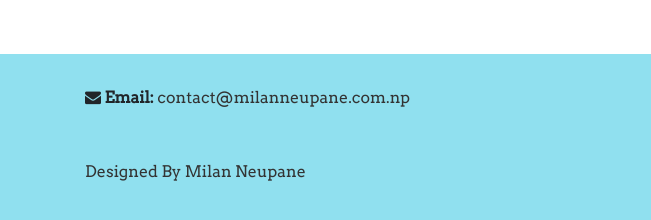
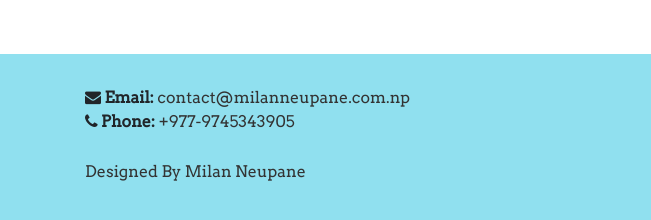
Before and after one commit to milan11neupane00/website, a plain HTML site: page index.html in a window 1280 px wide. Shown: the part 3298-3518 px from the top of the page, 0-651 px from the left. Drawn offline with Linux system fonts and the light colour scheme.

Commit message:
Update index.html

```diff
--- a/index.html
+++ b/index.html
@@ -236,8 +236,8 @@
                     <ul>
                         <li><strong> <i class="fa fa-envelope" aria-hidden="true"></i>
                             Email:</strong> <a href = "mailto: contact@milanneupane.com.np">contact@milanneupane.com.np</a></li>
-                       <!-- <li><strong> <i class="fa fa-phone" aria-hidden="true"></i>
-                            Phone:</strong> <a href="tel:+977-9745343905">+977-9745343905</a</li>-->
+                        <li><strong> <i class="fa fa-phone" aria-hidden="true"></i>
+                            Phone:</strong> <a href="tel:+977-9745343905">+977-9745343905</a</li>
                     </ul>
                 </div>
                 <div class="col-md-5 wow fadeIn">
```
